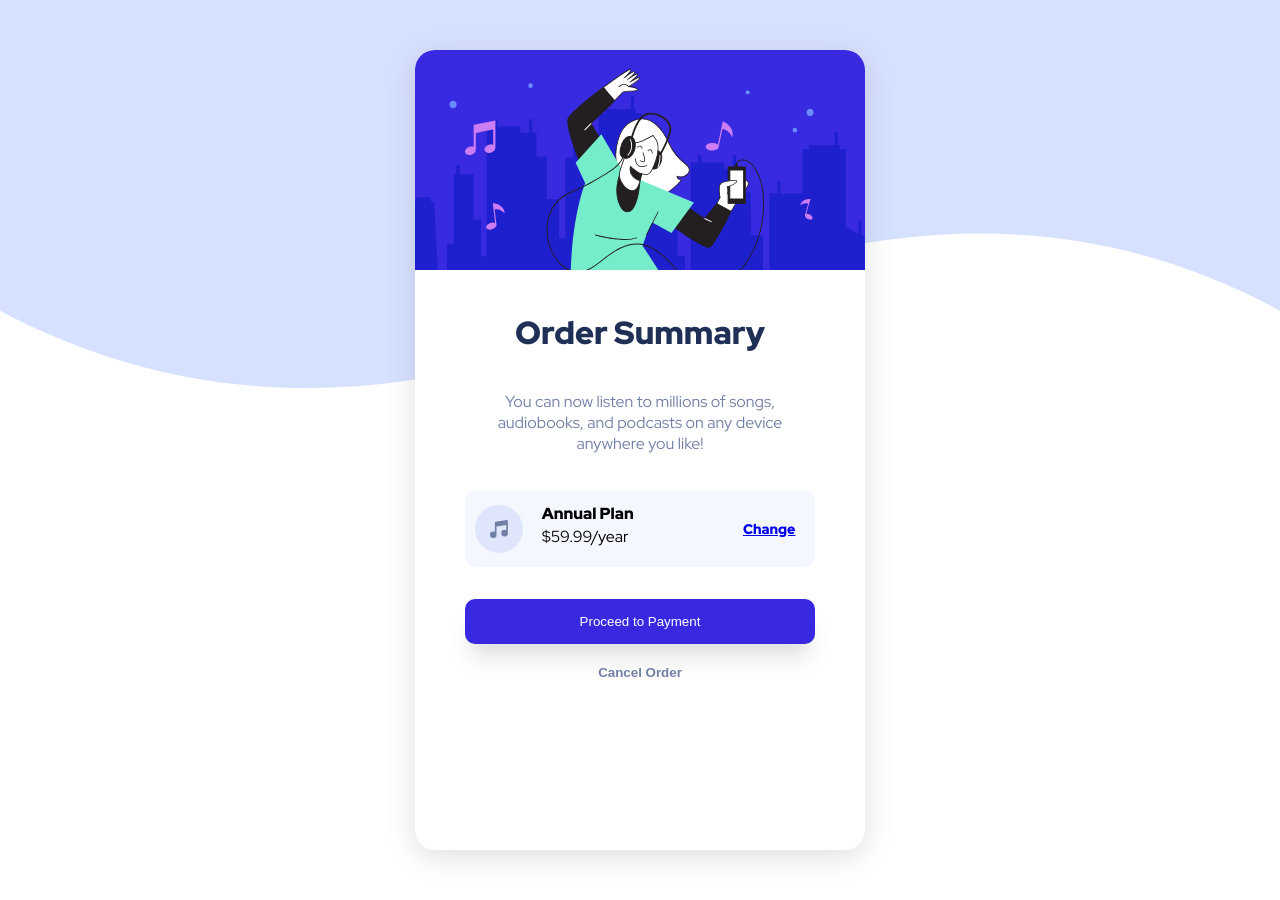
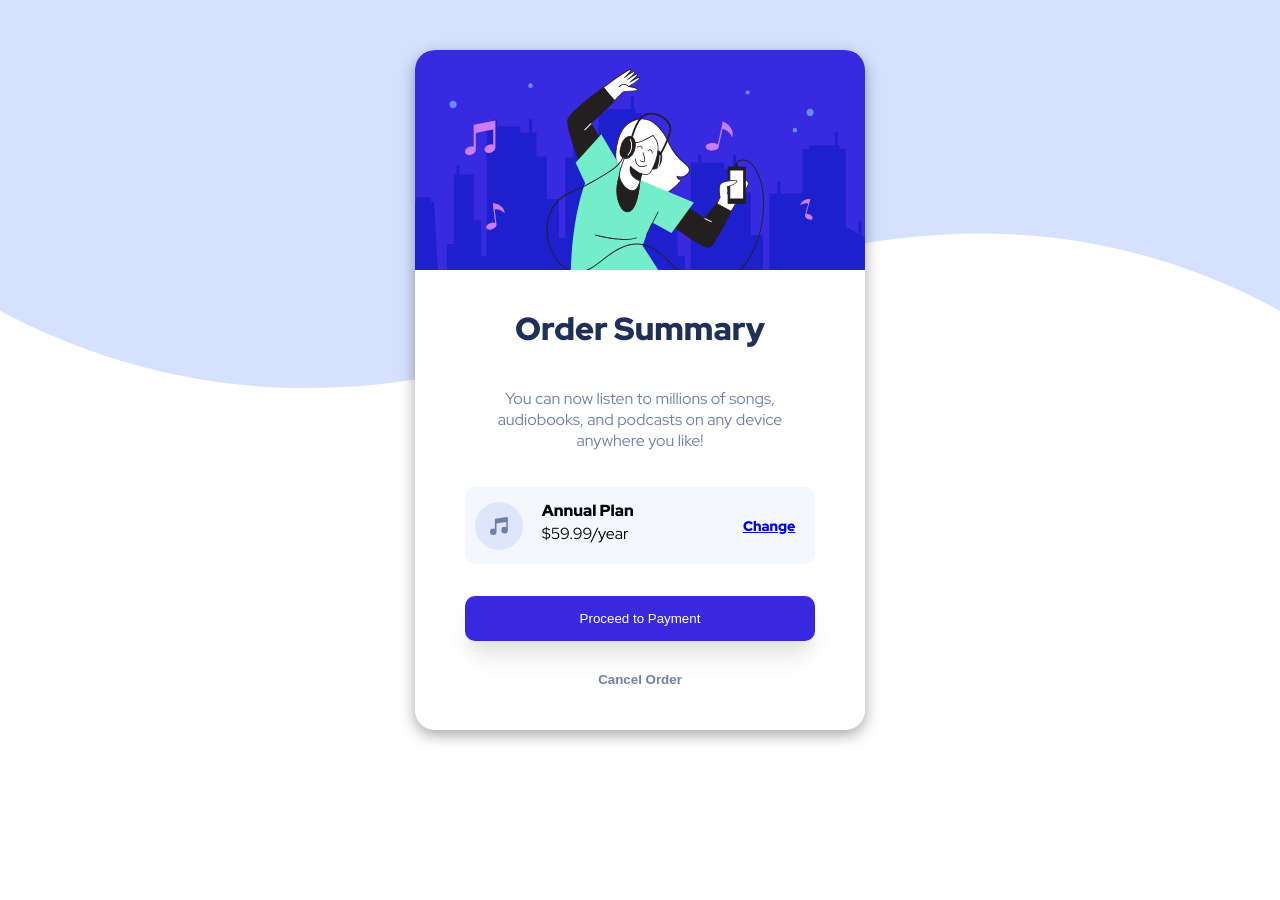
Before and after one commit to Jaca7x/Order-Summary, a plain HTML site: page index.html in a window 1280 px wide. After the commit the page ends 800 px from the top, so only its background shows below. Drawn offline with Linux system fonts and the light colour scheme.

Commit message:
Update style.css

```diff
--- a/style.css
+++ b/style.css
@@ -21,12 +21,12 @@ body {
     display: flex;
     flex-direction: column;
     margin: 50px auto;
-    height: 100vh;
+    height: 85vh;
     width: 450px;
     background-color: #fff;
     border-radius: 20px;
     overflow: hidden;
-    box-shadow: rgba(100, 100, 111, 0.2) 0px 7px 29px 0px;
+    box-shadow: rgba(0, 0, 0, 0.35) 0px 5px 15px;
 }
 
 .img-container {
@@ -43,7 +43,7 @@ body {
 h1 {
     color: var(--dark-blue);
     font-weight: 900;
-    padding-top: 1.2rem;
+    padding-top: 1rem;
 }
 
 p {
@@ -97,7 +97,7 @@ h2 {
     background-color: var(--bright-blue);
     border-radius: 10px;
     color: #fff;
-    margin-bottom: 20px;
+    margin-bottom: 30px;
     cursor: pointer;
 }
 
```
